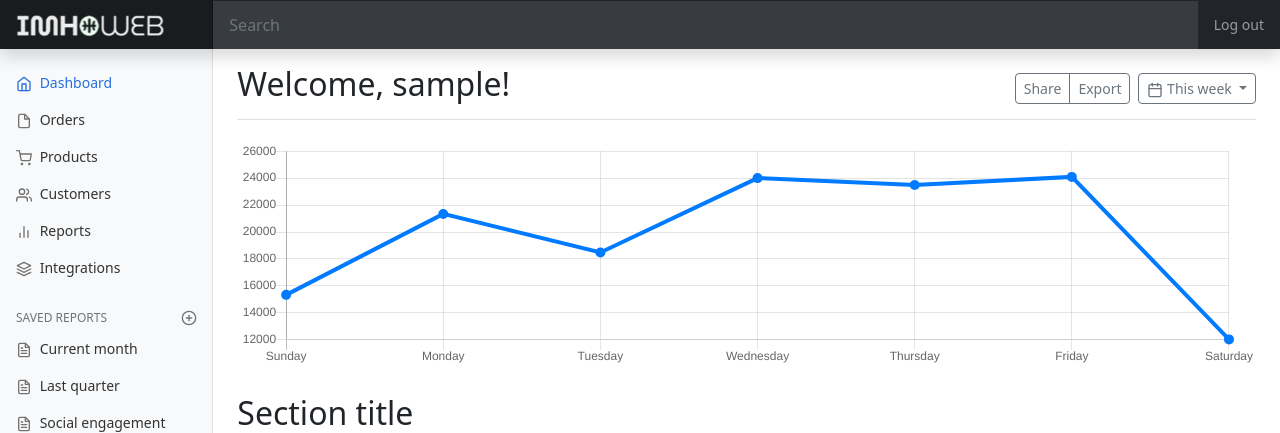
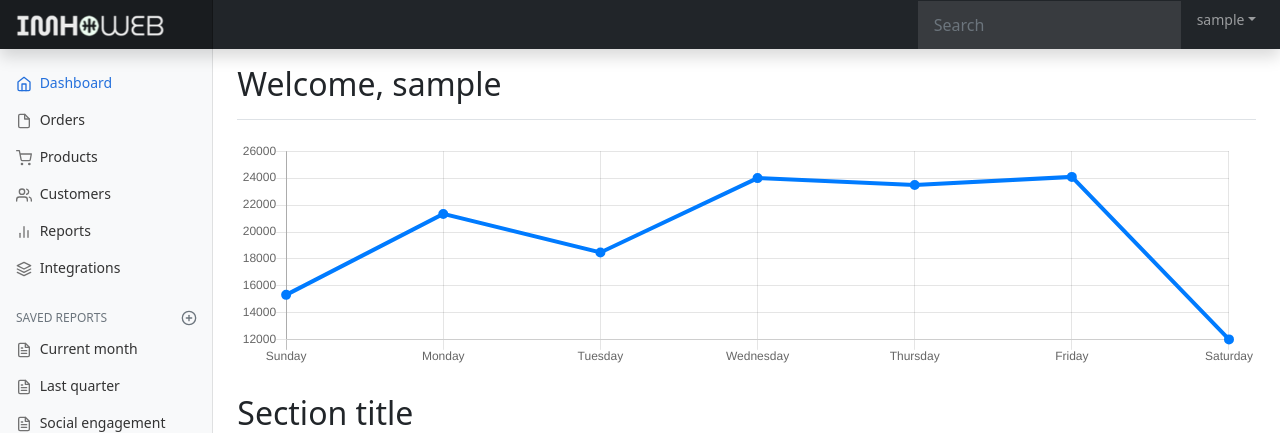
Before and after one commit to imhodot/imhoweb, a Flask app: page /dashboard in a window 1280 px wide. Shown: the top 433 px of the page. Run offline with Flask 2, Linux system fonts and the light colour scheme; the visitor is signed in with stand-in values (Sample User, id 1); data comes from the database, SQL or seed files in the repository; some libraries are stand-ins or nearby versions.

Commit message:
working on user dashboard

```diff
--- a/templates/dashboard.html
+++ b/templates/dashboard.html
@@ -81,10 +81,12 @@
   <button class="navbar-toggler position-absolute d-md-none collapsed" type="button" data-bs-toggle="collapse" data-bs-target="#sidebarMenu" aria-controls="sidebarMenu" aria-expanded="false" aria-label="Toggle navigation">
     <span class="navbar-toggler-icon"></span>
   </button>
-  <input class="form-control form-control-dark w-100 rounded-0 border-0" type="text" placeholder="Search" aria-label="Search">
-  <div class="navbar-nav">
-    <div class="nav-item text-nowrap">
-      <a class="nav-link px-3" href="/logout">Log out</a>
+  <div class="btn-toolbar mb-2 mb-md-0">
+    <div class="btn-group me-2"><input class="form-control form-control-dark w-100 rounded-0 border-0" type="text" placeholder="Search" aria-label="Search"><div>
+    <div class="navbar-nav">
+      <div class="nav-item text-nowrap">
+        <a class="nav-link px-3 nav-link dropdown-toggle">{{ current_user.username }}</a>
+      </div>
     </div>
   </div>
 </header>
@@ -169,17 +171,7 @@
 
     <main class="col-md-9 ms-sm-auto col-lg-10 px-md-4">
       <div class="d-flex justify-content-between flex-wrap flex-md-nowrap align-items-center pt-3 pb-2 mb-3 border-bottom">
-        <h1 class="h2">Welcome, {{current_user.username}}!</h1>
-        <div class="btn-toolbar mb-2 mb-md-0">
-          <div class="btn-group me-2">
-            <button type="button" class="btn btn-sm btn-outline-secondary">Share</button>
-            <button type="button" class="btn btn-sm btn-outline-secondary">Export</button>
-          </div>
-          <button type="button" class="btn btn-sm btn-outline-secondary dropdown-toggle">
-            <span data-feather="calendar" class="align-text-bottom"></span>
-            This week
-          </button>
-        </div>
+        <h1 class="h2">Welcome, {{current_user.username}}</h1>
       </div>
 
       <canvas class="my-4 w-100" id="myChart" width="900" height="200"></canvas>
```
